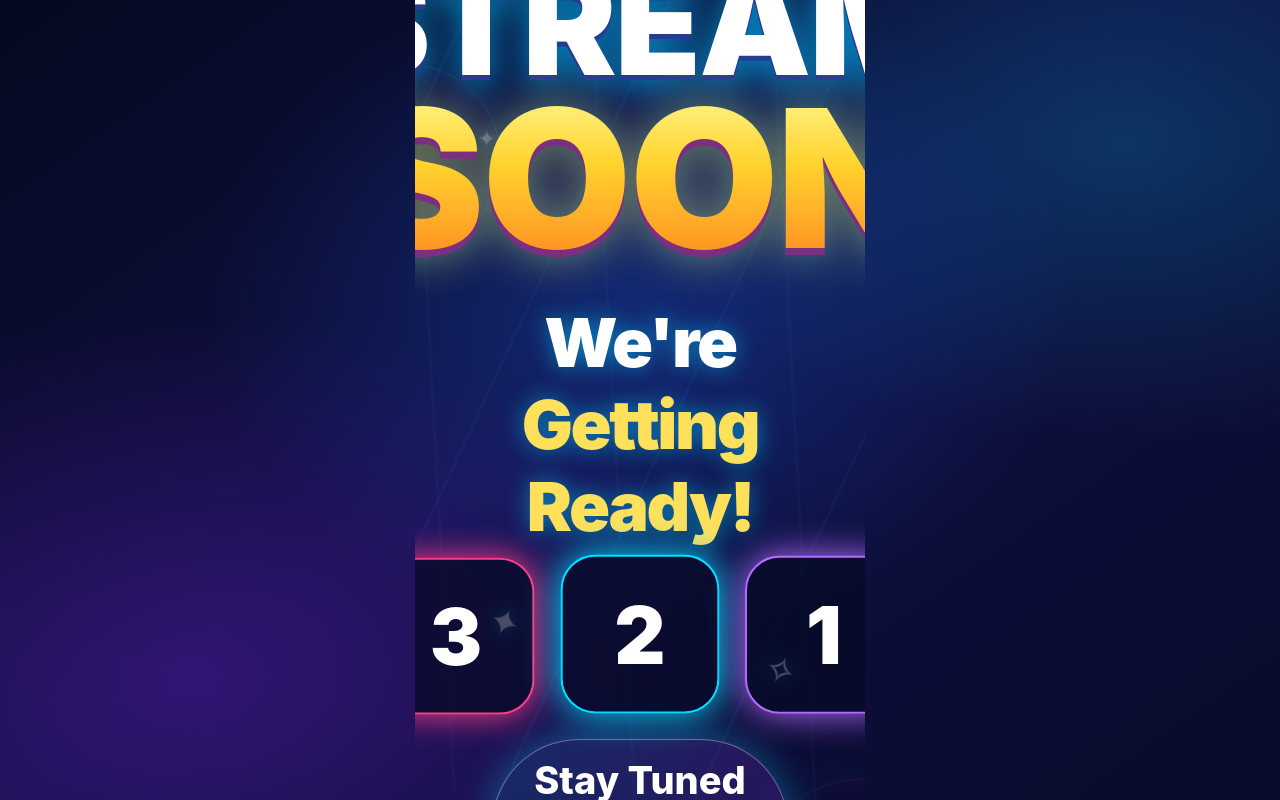
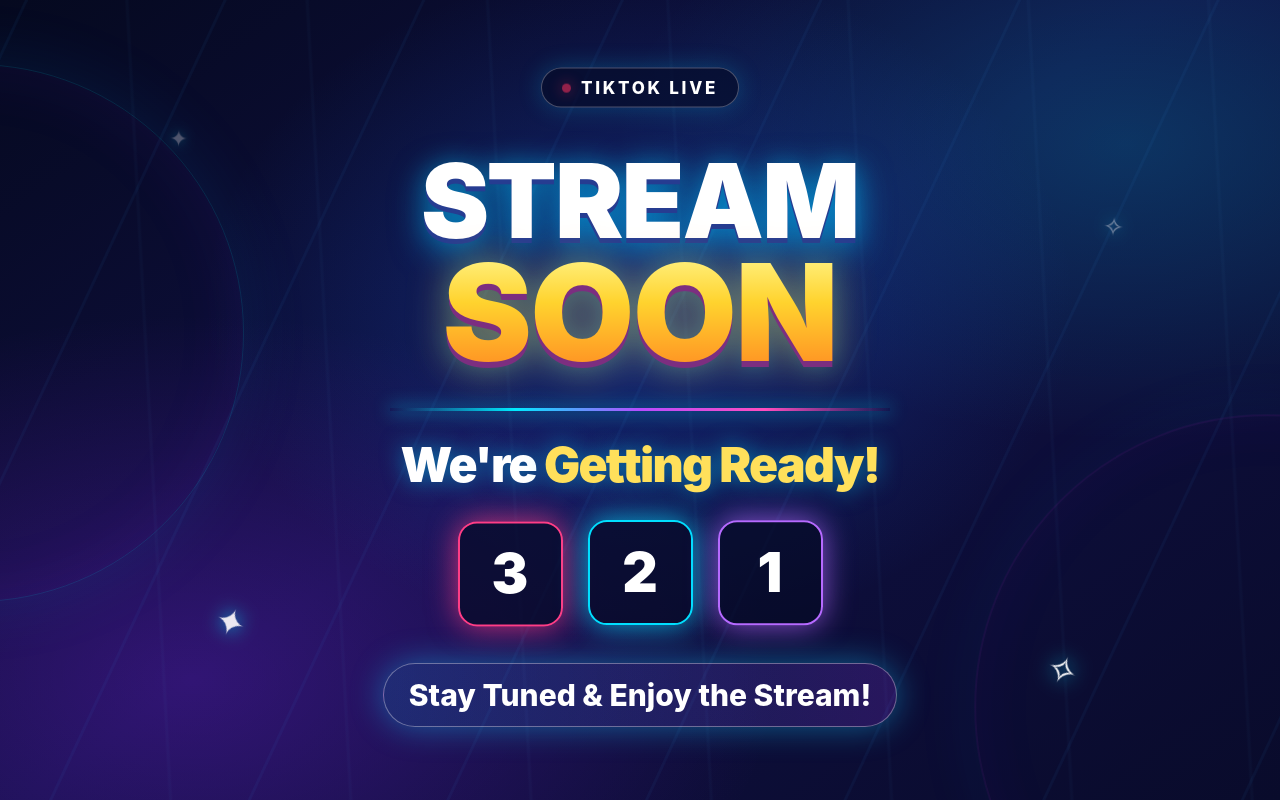
Before and after one commit to toobeys/end_stream, a plain HTML site: page index.html in a window 1280 px wide. Drawn offline with Linux system fonts and the light colour scheme.

Commit message:
Update index.html

```diff
--- a/index.html
+++ b/index.html
@@ -3,13 +3,11 @@
 <html lang="id">
 <head>
 <meta charset="utf-8">
-<meta name="viewport" content="width=device-width, initial-scale=1">
+<meta name="viewport" content="width=device-width,initial-scale=1">
 <title>TikTok LIVE — Starting Soon</title>
 <style>
 *{box-sizing:border-box}
-html,body{
-  width:100%;height:100%;margin:0;overflow:hidden;
-}
+html,body{width:100%;height:100%;margin:0;overflow:hidden}
 body{
   font-family:Inter,Arial,Helvetica,sans-serif;
   color:#fff;
@@ -20,50 +18,36 @@ body{
     linear-gradient(145deg,#05091f 0%,#101044 48%,#090b2b 100%);
 }
 .stage{
-  width:min(100vw,56.25vh);
-  height:min(100vh,177.7778vw);
-  aspect-ratio:9/16;
-  margin:auto;
-  display:flex;
-  flex-direction:column;
-  align-items:center;
-  justify-content:center;
-  position:relative;
-  isolation:isolate;
+  width:100vw;height:100vh;
+  display:flex;flex-direction:column;
+  align-items:center;justify-content:center;
+  position:relative;isolation:isolate;
+  padding:5vh 6vw;text-align:center;
   overflow:hidden;
-  padding:7% 6%;
-  text-align:center;
 }
 .stage::before,.stage::after{
-  content:"";
-  position:absolute;
-  inset:-30%;
+  content:"";position:absolute;inset:-30%;
   background:repeating-linear-gradient(
     115deg,transparent 0 90px,
     rgba(65,170,255,.055) 91px 93px,
     transparent 94px 180px
   );
-  animation:drift 24s linear infinite;
-  z-index:-1;
+  animation:drift 24s linear infinite;z-index:-1;
 }
 .stage::after{
   transform:rotate(180deg);
-  opacity:.45;
-  animation-duration:32s;
+  opacity:.45;animation-duration:32s;
 }
 @keyframes drift{
   to{transform:translate3d(7%,-5%,0)}
 }
 .orb{
-  position:absolute;
-  width:42%;
-  aspect-ratio:1;
+  position:absolute;width:42vw;aspect-ratio:1;
   border-radius:50%;
   border:1px solid rgba(0,220,255,.14);
   box-shadow:0 0 70px rgba(0,160,255,.10),
   inset 0 0 70px rgba(140,50,255,.08);
-  animation:pulse 5s ease-in-out infinite;
-  z-index:-1;
+  animation:pulse 5s ease-in-out infinite;z-index:-1;
 }
 .orb.one{top:8%;left:-23%}
 .orb.two{
@@ -75,138 +59,114 @@ body{
   50%{transform:scale(1.13);opacity:.45}
 }
 .live{
-  display:inline-flex;
-  align-items:center;
-  gap:12px;
+  display:inline-flex;align-items:center;gap:10px;
   border:1px solid rgba(255,255,255,.28);
-  border-radius:999px;
-  padding:12px 25px;
+  border-radius:999px;padding:9px 20px;
   background:rgba(5,12,40,.65);
   box-shadow:0 0 24px rgba(0,220,255,.22);
-  font-weight:800;
-  letter-spacing:.16em;
-  font-size:clamp(12px,2vw,22px);
+  font-weight:800;letter-spacing:.16em;
+  font-size:clamp(11px,1.5vw,17px);
   animation:float 3s ease-in-out infinite;
 }
 .dot{
-  width:11px;height:11px;
-  border-radius:50%;
-  background:#ff315d;
-  box-shadow:0 0 15px #ff315d;
+  width:9px;height:9px;border-radius:50%;
+  background:#ff315d;box-shadow:0 0 15px #ff315d;
   animation:blink 1.2s infinite;
 }
-@keyframes blink{
-  50%{opacity:.25}
-}
+@keyframes blink{50%{opacity:.25}}
 .headline{
-  margin:7% 0 2%;
-  line-height:.92;
-  font-weight:1000;
-  letter-spacing:-.055em;
-  text-transform:uppercase;
+  margin:5vh 0 1vh;
+  line-height:.94;font-weight:1000;
+  letter-spacing:-.055em;text-transform:uppercase;
   animation:headlineIn 1.2s cubic-bezier(.2,.8,.2,1) both,
   glow 3s ease-in-out 1.2s infinite;
 }
 .headline span{display:block}
 .stream{
-  font-size:clamp(48px,11vw,150px);
+  font-size:clamp(40px,8vw,105px);
   color:#fff;
   text-shadow:0 5px 0 #263c91,
   0 10px 35px rgba(0,180,255,.55);
 }
 .soon{
-  font-size:clamp(64px,15vw,205px);
+  font-size:clamp(54px,10.5vw,145px);
   background:linear-gradient(
     180deg,#fff58b 0%,#ffd32e 42%,#ff8a22 100%
   );
   -webkit-background-clip:text;
-  background-clip:text;
-  color:transparent;
-  filter:drop-shadow(0 7px 0 #7c2e80)
-  drop-shadow(0 0 24px rgba(255,180,40,.42));
+  background-clip:text;color:transparent;
+  filter:drop-shadow(0 6px 0 #7c2e80)
+  drop-shadow(0 0 20px rgba(255,180,40,.42));
 }
 @keyframes headlineIn{
-  from{opacity:0;transform:translateY(55px) scale(.82)}
+  from{opacity:0;transform:translateY(40px) scale(.85)}
   to{opacity:1;transform:translateY(0) scale(1)}
 }
 @keyframes glow{
-  50%{filter:drop-shadow(0 0 24px rgba(0,220,255,.45))}
+  50%{filter:drop-shadow(0 0 20px rgba(0,220,255,.45))}
 }
 .rule{
-  width:72%;
-  height:3px;
-  margin:5% 0;
+  width:min(65vw,500px);height:3px;
+  margin:3vh 0;
   background:linear-gradient(
     90deg,transparent,#00eaff,#b64cff,#ff4dbe,transparent
   );
   box-shadow:0 0 18px #00dfff;
 }
 .ready{
-  font-size:clamp(25px,5.3vw,70px);
-  font-weight:900;
-  letter-spacing:-.035em;
+  font-size:clamp(21px,4vw,48px);
+  font-weight:900;letter-spacing:-.035em;
   text-shadow:0 0 22px rgba(0,210,255,.55);
   animation:rise 1.4s .5s both,
   gentle 3.2s 2s ease-in-out infinite;
 }
-.ready em{
-  color:#ffe05b;
-  font-style:normal;
-}
+.ready em{color:#ffe05b;font-style:normal}
 @keyframes rise{
-  from{opacity:0;transform:translateY(45px)}
+  from{opacity:0;transform:translateY(35px)}
   to{opacity:1;transform:translateY(0)}
 }
-@keyframes gentle{
-  50%{transform:translateY(-10px)}
-}
+@keyframes gentle{50%{transform:translateY(-7px)}}
 .countdown{
-  display:flex;
-  justify-content:center;
-  gap:clamp(12px,3vw,34px);
-  margin:7% 0;
+  display:flex;justify-content:center;
+  gap:clamp(12px,2.5vw,25px);
+  margin:4vh 0;
 }
 .count{
-  width:clamp(65px,17vw,150px);
+  width:clamp(58px,11vw,105px);
   aspect-ratio:1;
-  display:flex;
-  align-items:center;
-  justify-content:center;
-  border-radius:22%;
-  border:2px solid var(--c);
-  color:#fff;
-  background:rgba(7,10,38,.7);
-  box-shadow:0 0 22px var(--c);
-  font-size:clamp(30px,7vw,75px);
+  display:flex;align-items:center;justify-content:center;
+  border-radius:19px;border:2px solid var(--c);
+  color:#fff;background:rgba(7,10,38,.7);
+  box-shadow:0 0 20px color-mix(in srgb,var(--c) 45%,transparent);
+  font-size:clamp(27px,5vw,55px);
   font-weight:1000;
   animation:countPulse 3s ease-in-out infinite;
 }
-.count:nth-child(2){animation-delay:.4s}
-.count:nth-child(3){animation-delay:.8s}
+.count:nth-child(2){animation-delay:.35s}
+.count:nth-child(3){animation-delay:.7s}
 @keyframes countPulse{
   50%{
-    transform:translateY(-9px) scale(1.06);
-    box-shadow:0 0 34px var(--c);
+    transform:translateY(-6px);
+    box-shadow:0 0 30px color-mix(in srgb,var(--c) 75%,transparent);
   }
 }
 .message{
-  padding:17px 25px;
+  padding:13px 25px;
   border:1px solid rgba(255,255,255,.35);
   border-radius:999px;
   background:linear-gradient(
     90deg,rgba(0,210,255,.13),rgba(155,60,255,.2)
   );
-  font-size:clamp(17px,3.2vw,38px);
+  font-size:clamp(15px,2.6vw,30px);
   font-weight:800;
-  box-shadow:0 0 30px rgba(120,70,255,.28);
+  box-shadow:0 0 25px rgba(120,70,255,.28);
   animation:byeGlow 3s ease-in-out infinite;
 }
 @keyframes byeGlow{
-  50%{box-shadow:0 0 42px rgba(0,220,255,.48)}
+  50%{box-shadow:0 0 35px rgba(0,220,255,.48)}
 }
 .spark{
-  position:absolute;
-  color:#fff;
+  position:absolute;color:#fff;
   font-size:clamp(14px,3vw,30px);
   text-shadow:0 0 15px #00dfff;
   animation:twinkle 2.4s ease-in-out infinite;
@@ -219,13 +179,12 @@ body{
   0%,100%{opacity:.25;transform:scale(.7) rotate(0)}
   50%{opacity:1;transform:scale(1.3) rotate(25deg)}
 }
-@keyframes float{
-  50%{transform:translateY(-8px)}
-}
-@media(max-aspect-ratio:3/5){
-  .headline{margin-top:5%}
-  .countdown{margin:5% 0}
-  .count{border-radius:15%}
+@keyframes float{50%{transform:translateY(-7px)}}
+
+@media(max-height:700px){
+  .headline{margin:2vh 0 1vh}
+  .rule{margin:2vh 0}
+  .countdown{margin:2vh 0}
 }
 </style>
 </head>
```
